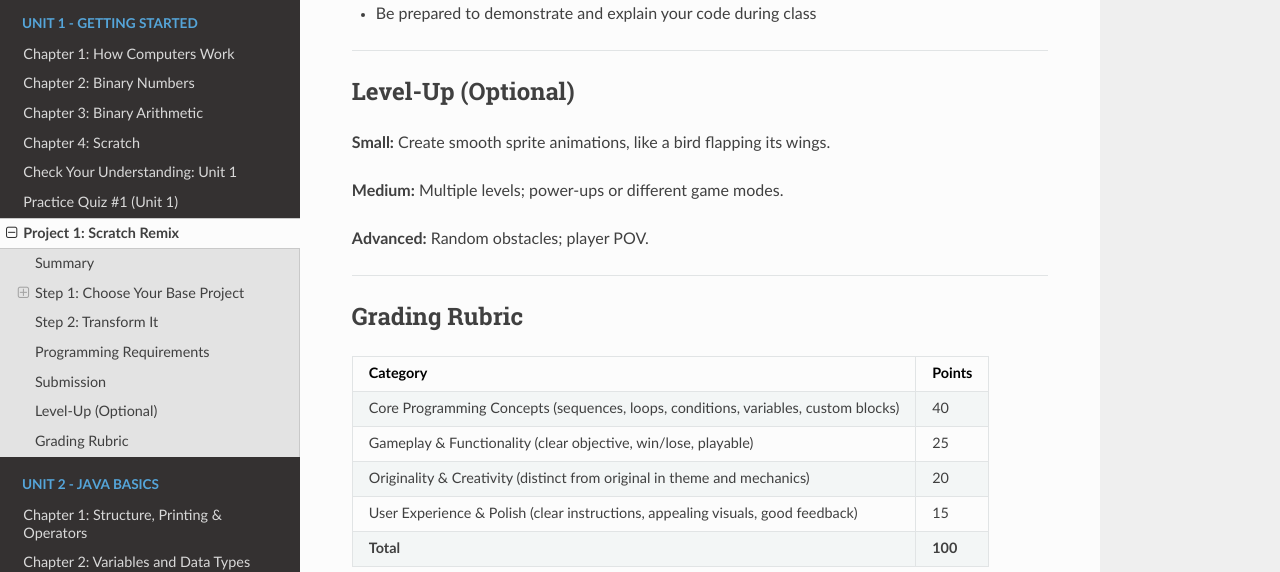
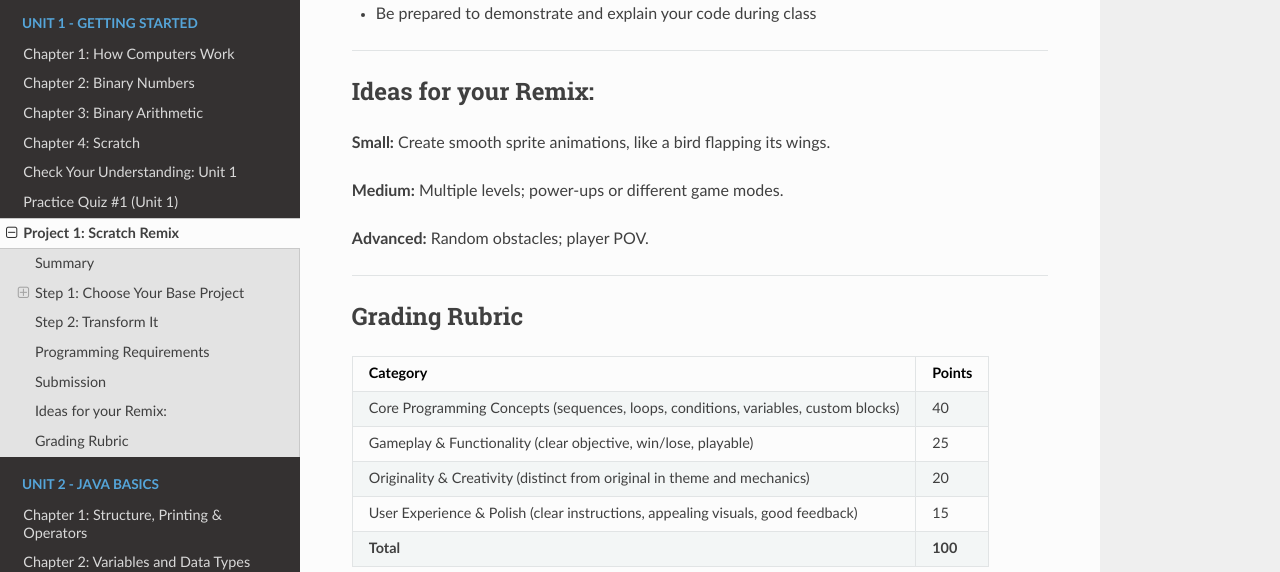
Before and after one commit to kjergens/cs1-site, an MkDocs documentation site: the page built from docs/projects/project1.md, in a window 1280 px wide and 900 px high, scrolled down 2943 px. Shown: the part 185-757 px from the top of the window. Built offline with MkDocs 1.6.1, drawn with Linux system fonts in a browser that asks for light colours; nearby versions of some CDN libraries.

Commit message:
Revise optional level-up section with new ideas
Updated the optional level-up section with new ideas for remixing the project.

```diff
--- a/docs/projects/project1.md
+++ b/docs/projects/project1.md
@@ -87,7 +87,7 @@ Your remix must clearly demonstrate all of the following:
 
 ---
 
-## Level-Up (Optional)
+## Ideas for your Remix:
 
 **Small:** Create smooth sprite animations, like a bird flapping its wings.
 
```
